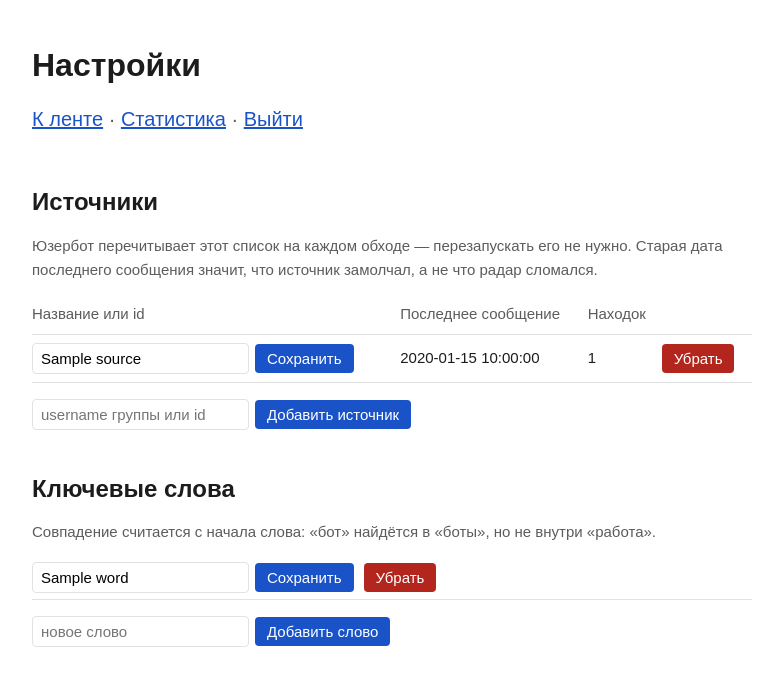
After one commit to claude-code-kurs/radar-zayavok, a FastAPI app: template templates/settings.html in a window 1280 px wide. The commit adds this page. Shown: the top 686 px of the page, without its empty margins (248-1013 px from the left). Run offline with FastAPI, Linux system fonts and the light colour scheme; the template is opened without the code that fills it: most values are stand-ins (such as "Sample title", 1, 10 or a date in 2020).

Commit message:
Урок 8: статусы, фильтры, настройки в кабинете, форма на визитке

```diff
--- a/main.py
+++ b/main.py
@@ -3,13 +3,27 @@ import re
 from datetime import datetime
 
 from dotenv import load_dotenv
-from fastapi import FastAPI, Form, Request
+from fastapi import FastAPI, Form, Request, Response
 from fastapi.responses import RedirectResponse
 from fastapi.staticfiles import StaticFiles
 from fastapi.templating import Jinja2Templates
 
 from auth import COOKIE_NAME, check_password, check_session, make_session
-from db import get_requests, get_stats
+from db import (
+    STATUSES,
+    add_keyword,
+    add_source,
+    delete_keyword,
+    delete_source,
+    get_keywords,
+    get_requests,
+    get_sources,
+    get_stats,
+    insert_site_request,
+    rename_keyword,
+    rename_source,
+    set_status,
+)
 
 load_dotenv()
 
@@ -36,6 +50,11 @@ def plain_text(text):
 
 
 templates.env.filters["plain"] = plain_text
+
+
+def authorized(request):
+    """Пускать ли в кабинет: cookie должна быть подписана нашим секретом."""
+    return check_session(request.cookies.get(COOKIE_NAME), SECRET_KEY)
 
 
 @app.get("/")
@@ -68,7 +87,7 @@ def login_submit(request: Request, login: str = Form(), password: str = Form()):
 
 @app.get("/cabinet/stats")
 def cabinet_stats(request: Request):
-    if not check_session(request.cookies.get(COOKIE_NAME), SECRET_KEY):
+    if not authorized(request):
         return RedirectResponse("/login", status_code=303)
     return templates.TemplateResponse(
         request=request,
@@ -85,11 +104,104 @@ def logout():
 
 
 @app.get("/cabinet")
-def cabinet(request: Request):
-    if not check_session(request.cookies.get(COOKIE_NAME), SECRET_KEY):
+def cabinet(request: Request, status: str = "", q: str = ""):
+    if not authorized(request):
         return RedirectResponse("/login", status_code=303)
     return templates.TemplateResponse(
         request=request,
         name="cabinet.html",
-        context={"requests": get_requests()},
+        context={
+            "requests": get_requests(status=status, query=q),
+            "statuses": STATUSES,
+            "status": status,
+            "query": q,
+        },
     )
+
+
+@app.post("/cabinet/status/{request_id}")
+def cabinet_set_status(request: Request, request_id: int, status: str = Form()):
+    """Переключатель статуса на карточке. Отвечает пустотой: страница не перезагружается."""
+    if not authorized(request):
+        return Response(status_code=403)
+    set_status(request_id, status)
+    return Response(status_code=204)
+
+
+@app.get("/cabinet/settings")
+def cabinet_settings(request: Request):
+    if not authorized(request):
+        return RedirectResponse("/login", status_code=303)
+    return templates.TemplateResponse(
+        request=request,
+        name="settings.html",
+        context={"sources": get_sources(), "keywords": get_keywords()},
+    )
+
+
+@app.post("/cabinet/settings/sources/add")
+def settings_source_add(request: Request, name: str = Form()):
+    if not authorized(request):
+        return RedirectResponse("/login", status_code=303)
+    if name.strip():
+        add_source(name.strip())
+    return RedirectResponse("/cabinet/settings", status_code=303)
+
+
+@app.post("/cabinet/settings/sources/{source_id}/save")
+def settings_source_save(request: Request, source_id: int, name: str = Form()):
+    if not authorized(request):
+        return RedirectResponse("/login", status_code=303)
+    if name.strip():
+        rename_source(source_id, name.strip())
+    return RedirectResponse("/cabinet/settings", status_code=303)
+
+
+@app.post("/cabinet/settings/sources/{source_id}/delete")
+def settings_source_delete(request: Request, source_id: int):
+    if not authorized(request):
+        return RedirectResponse("/login", status_code=303)
+    delete_source(source_id)
+    return RedirectResponse("/cabinet/settings", status_code=303)
+
+
+@app.post("/cabinet/settings/keywords/add")
+def settings_keyword_add(request: Request, word: str = Form()):
+    if not authorized(request):
+        return RedirectResponse("/login", status_code=303)
+    if word.strip():
+        add_keyword(word.strip().lower())
+    return RedirectResponse("/cabinet/settings", status_code=303)
+
+
+@app.post("/cabinet/settings/keywords/{keyword_id}/save")
+def settings_keyword_save(request: Request, keyword_id: int, word: str = Form()):
+    if not authorized(request):
+        return RedirectResponse("/login", status_code=303)
+    if word.strip():
+        rename_keyword(keyword_id, word.strip().lower())
+    return RedirectResponse("/cabinet/settings", status_code=303)
+
+
+@app.post("/cabinet/settings/keywords/{keyword_id}/delete")
+def settings_keyword_delete(request: Request, keyword_id: int):
+    if not authorized(request):
+        return RedirectResponse("/login", status_code=303)
+    delete_keyword(keyword_id)
+    return RedirectResponse("/cabinet/settings", status_code=303)
+
+
+@app.post("/zayavka")
+def site_request(
+    request: Request,
+    name: str = Form(),
+    contact: str = Form(),
+    task: str = Form(),
+):
+    """Заявка с формы на визитке — в ту же таблицу, что и находки юзербота."""
+    insert_site_request(author=name.strip(), contact=contact.strip(), text=task.strip())
+    return templates.TemplateResponse(
+        request=request,
+        name="index.html",
+        context={"year": datetime.now().year, "sent": True},
+    )
--- a/static/style.css
+++ b/static/style.css
@@ -196,6 +196,174 @@ footer p {
   padding-left: 20px;
 }
 
+/* Фильтры над лентой и переключатель статуса на карточке */
+
+.filters {
+  display: flex;
+  flex-wrap: wrap;
+  align-items: center;
+  gap: 8px;
+  padding: 16px 0;
+  border-bottom: 1px solid var(--line);
+  font-size: 15px;
+}
+
+.filters label {
+  color: var(--muted);
+}
+
+.filters input,
+.filters select {
+  padding: 6px 8px;
+  border: 1px solid var(--line);
+  border-radius: 4px;
+  font-size: 15px;
+}
+
+.filters button {
+  padding: 7px 14px;
+  border: none;
+  border-radius: 4px;
+  background: var(--accent);
+  color: #fff;
+  font-size: 15px;
+  cursor: pointer;
+}
+
+.filters-reset {
+  font-size: 15px;
+}
+
+.request-status {
+  margin-top: 8px;
+  padding: 5px 8px;
+  border: 1px solid var(--line);
+  border-radius: 4px;
+  font-size: 15px;
+}
+
+.empty {
+  padding: 24px 0;
+  color: var(--muted);
+}
+
+/* Страница настроек */
+
+.settings-table {
+  width: 100%;
+  margin-top: 12px;
+  border-collapse: collapse;
+  font-size: 15px;
+}
+
+.settings-table th,
+.settings-table td {
+  padding: 8px 8px 8px 0;
+  border-bottom: 1px solid var(--line);
+  text-align: left;
+  vertical-align: middle;
+}
+
+.settings-table th {
+  color: var(--muted);
+  font-weight: normal;
+}
+
+.settings-table form,
+.settings-list form,
+.settings-add {
+  display: inline-flex;
+  gap: 6px;
+  align-items: center;
+}
+
+.settings-list {
+  margin: 12px 0 0;
+  padding: 0;
+  list-style: none;
+}
+
+.settings-list li {
+  display: flex;
+  gap: 10px;
+  align-items: center;
+  padding: 6px 0;
+  border-bottom: 1px solid var(--line);
+}
+
+.settings-add {
+  margin-top: 16px;
+}
+
+.settings-table input,
+.settings-list input,
+.settings-add input {
+  padding: 6px 8px;
+  border: 1px solid var(--line);
+  border-radius: 4px;
+  font-size: 15px;
+}
+
+.settings-table button,
+.settings-list button,
+.settings-add button {
+  padding: 6px 12px;
+  border: none;
+  border-radius: 4px;
+  background: var(--accent);
+  color: #fff;
+  font-size: 15px;
+  cursor: pointer;
+}
+
+.settings-table button.danger,
+.settings-list button.danger {
+  background: #b3261e;
+}
+
+/* Форма заявки на визитке */
+
+.request-form form {
+  max-width: 460px;
+  margin-top: 12px;
+}
+
+.request-form label {
+  display: block;
+  margin-bottom: 4px;
+  font-size: 15px;
+  color: var(--muted);
+}
+
+.request-form input,
+.request-form textarea {
+  width: 100%;
+  margin-bottom: 14px;
+  padding: 9px 10px;
+  border: 1px solid var(--line);
+  border-radius: 4px;
+  font-family: inherit;
+  font-size: 16px;
+  box-sizing: border-box;
+}
+
+.request-form button {
+  padding: 10px 20px;
+  border: none;
+  border-radius: 4px;
+  background: var(--accent);
+  color: #fff;
+  font-size: 16px;
+  cursor: pointer;
+}
+
+.form-sent {
+  padding: 10px 12px;
+  border-radius: 4px;
+  background: #eef3ff;
+  color: var(--accent);
+}
+
 @media (max-width: 600px) {
   .hero {
     padding: 36px 0 24px;
--- /dev/null
+++ b/templates/settings.html
@@ -0,0 +1,90 @@
+<!DOCTYPE html>
+<html lang="ru">
+<head>
+  <meta charset="UTF-8">
+  <meta name="viewport" content="width=device-width, initial-scale=1.0">
+  <title>Кабинет — настройки</title>
+  <link rel="stylesheet" href="/static/style.css">
+</head>
+<body>
+
+  <header class="cabinet-header">
+    <h1>Настройки</h1>
+    <p class="tagline">
+      <a href="/cabinet">К ленте</a> ·
+      <a href="/cabinet/stats">Статистика</a> ·
+      <a href="/logout">Выйти</a>
+    </p>
+  </header>
+
+  <main>
+
+    <section>
+      <h2>Источники</h2>
+      <p class="stats-note">
+        Юзербот перечитывает этот список на каждом обходе — перезапускать его не нужно.
+        Старая дата последнего сообщения значит, что источник замолчал, а не что радар сломался.
+      </p>
+
+      <table class="settings-table">
+        <tr>
+          <th>Название или id</th>
+          <th>Последнее сообщение</th>
+          <th>Находок</th>
+          <th></th>
+        </tr>
+        {% for source in sources %}
+        <tr>
+          <td>
+            <form method="post" action="/cabinet/settings/sources/{{ source['id'] }}/save">
+              <input type="text" name="name" value="{{ source['name'] }}" required>
+              <button type="submit">Сохранить</button>
+            </form>
+          </td>
+          <td>{{ source["last_seen_at"] or "—" }}</td>
+          <td>{{ source["findings_count"] }}</td>
+          <td>
+            <form method="post" action="/cabinet/settings/sources/{{ source['id'] }}/delete">
+              <button type="submit" class="danger">Убрать</button>
+            </form>
+          </td>
+        </tr>
+        {% endfor %}
+      </table>
+
+      <form class="settings-add" method="post" action="/cabinet/settings/sources/add">
+        <input type="text" name="name" placeholder="username группы или id" required>
+        <button type="submit">Добавить источник</button>
+      </form>
+    </section>
+
+    <section>
+      <h2>Ключевые слова</h2>
+      <p class="stats-note">
+        Совпадение считается с начала слова: «бот» найдётся в «боты», но не внутри «работа».
+      </p>
+
+      <ul class="settings-list">
+        {% for keyword in keywords %}
+        <li>
+          <form method="post" action="/cabinet/settings/keywords/{{ keyword['id'] }}/save">
+            <input type="text" name="word" value="{{ keyword['word'] }}" required>
+            <button type="submit">Сохранить</button>
+          </form>
+          <form method="post" action="/cabinet/settings/keywords/{{ keyword['id'] }}/delete">
+            <button type="submit" class="danger">Убрать</button>
+          </form>
+        </li>
+        {% endfor %}
+      </ul>
+
+      <form class="settings-add" method="post" action="/cabinet/settings/keywords/add">
+        <input type="text" name="word" placeholder="новое слово" required>
+        <button type="submit">Добавить слово</button>
+      </form>
+    </section>
+
+  </main>
+
+</body>
+</html>
```
Also changed, not shown: db.py (+139 -9 lines), filters.py (+5 -3 lines), init_db.py (+21 -0 lines), settings.py (+7 -3 lines), templates/cabinet.html (+39 -1 lines), templates/index.html (+22 -0 lines), templates/stats.html (+6 -3 lines), userbot.py (+20 -6 lines).
